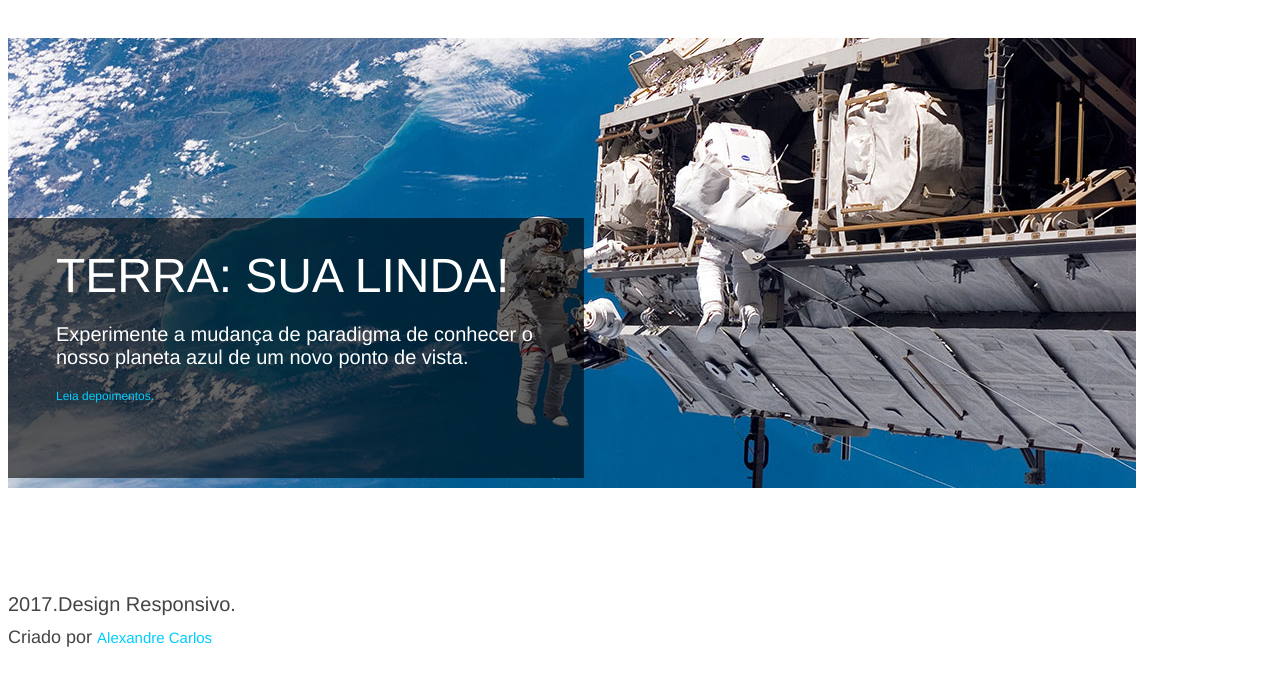
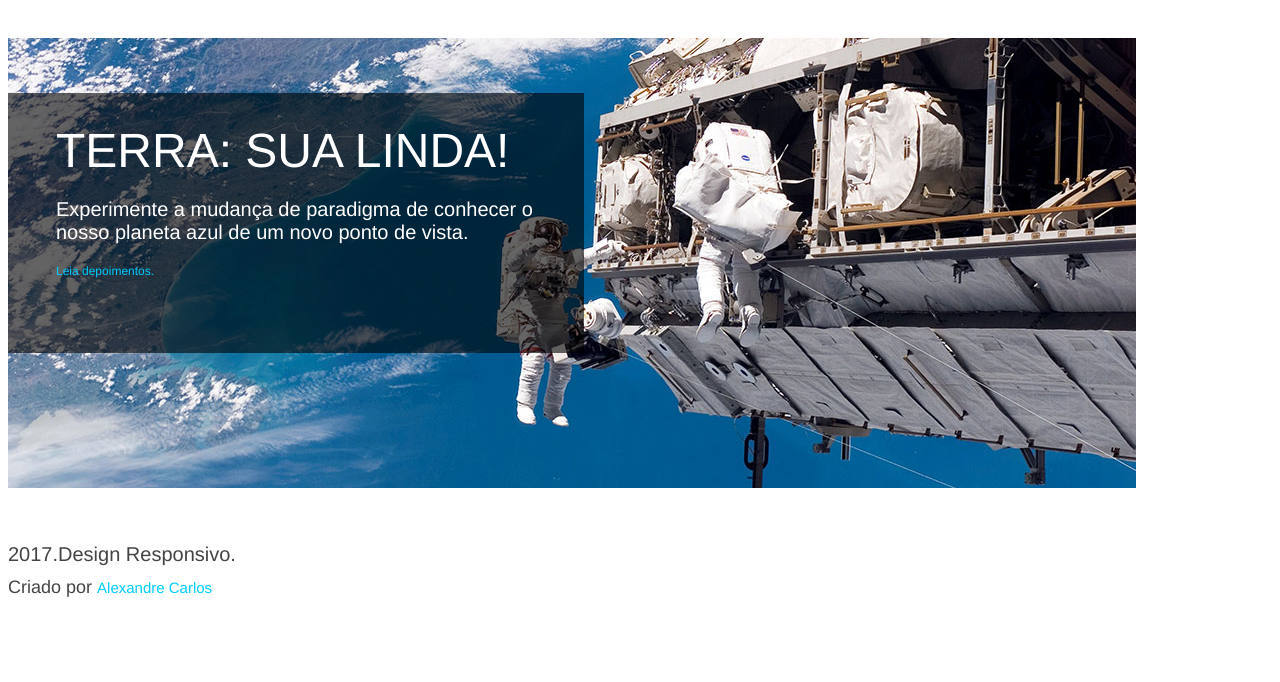
Before and after one commit to alecarlosjesus/toasters, a plain HTML site: page index.html in a window 1280 px wide. Shown: the part 90-772 px from the top of the page. Drawn offline with Linux system fonts and the light colour scheme.

Commit message:
atualizacao

```diff
--- a/css/estilo.css
+++ b/css/estilo.css
@@ -100,7 +100,7 @@ Para os hyperlinks dos itens da lista determine os seguintes estilos.
 */
 .banner{
   height: 450px;
-  margin-bottom: 55px;
+  margin-bottom: 35px;
   position: relative;
 }
 /*
@@ -116,7 +116,7 @@ Para os hyperlinks dos itens da lista determine os seguintes estilos.
   padding: 30px 48px;
   height: 200px;
   position: absolute;
-  top:180px;
+  top:55px;
   background-color: rgba(0, 0, 0, 0.6);
 }
 /*
@@ -153,7 +153,7 @@ Para os hyperlinks dos itens da lista determine os seguintes estilos.
 */
 .rodape{
   width: 100%;
-  margin-top: 30px;
+  margin-top: 0px;
   margin-bottom: 30px;
   float: left;
   font-size: 30px;
```
Also changed, not shown: index.html (line endings or trailing spaces).
